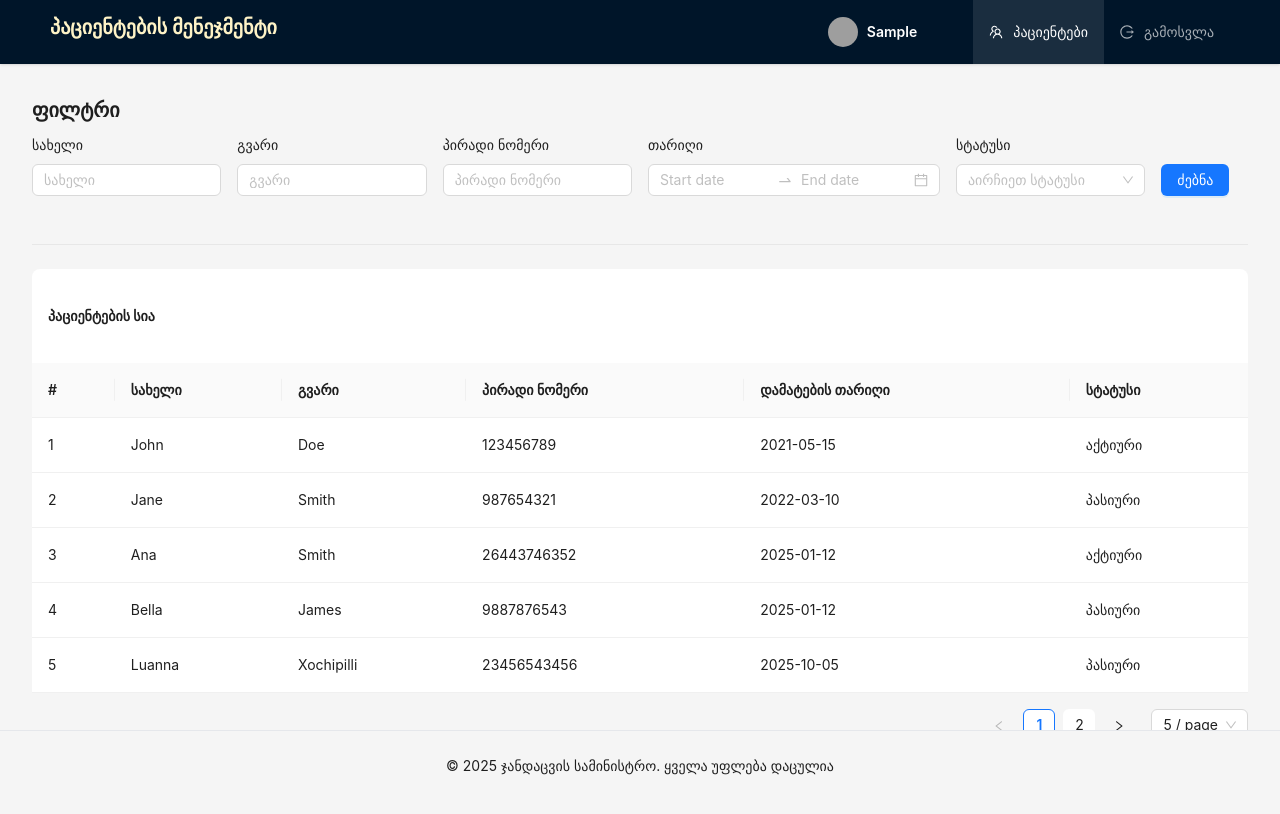
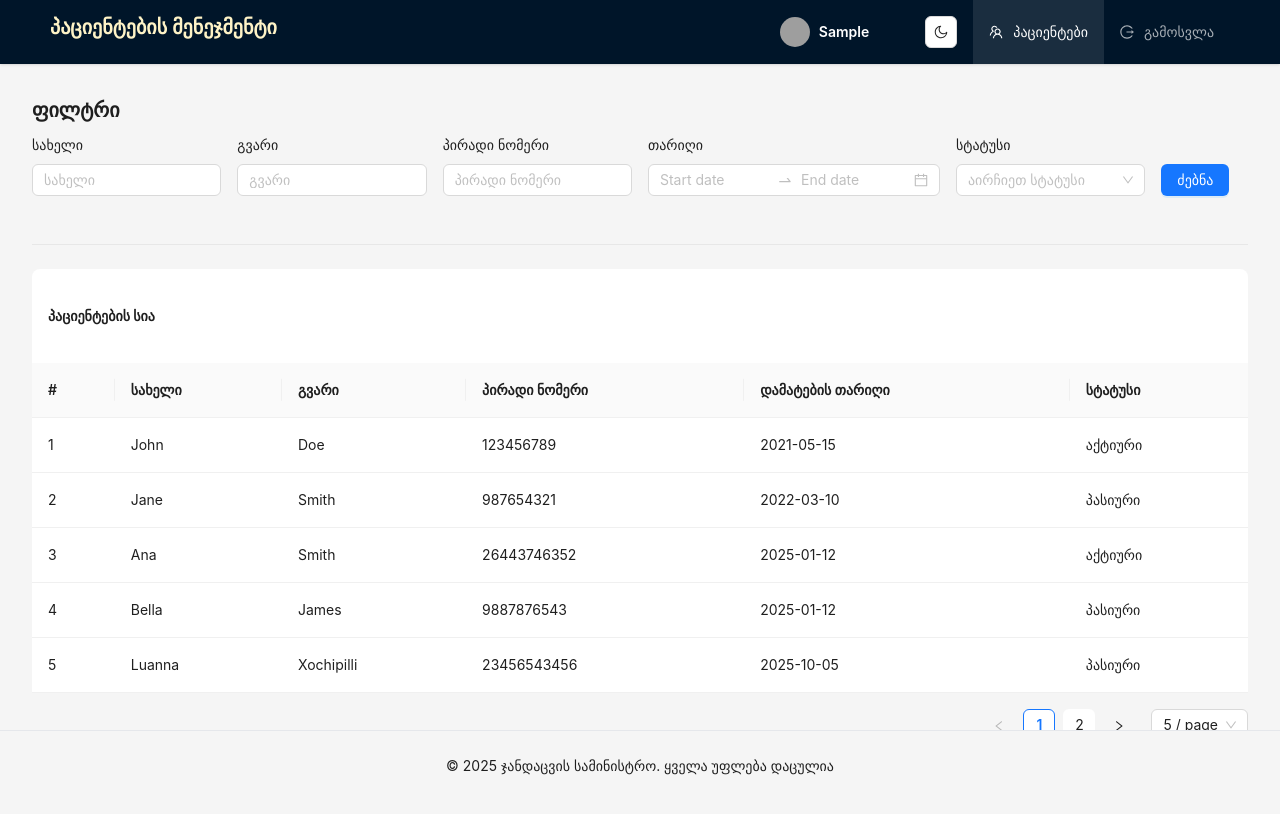
Before and after one commit to Airshock72/patiemt-management, a React (Vite) app: page / in a window 1280 px wide. Both pictures are taken after typing "Sample", "Sample123" into the empty fields and a click on the button "შესვლა". Shown: the top 814 px of the page. Built offline with nearby package versions, Linux system fonts and the light colour scheme; grey boxes are pictures that could not be loaded.

Commit message:
added light and dark modes

```diff
--- a/src/App.tsx
+++ b/src/App.tsx
@@ -5,6 +5,8 @@ import NotFound from 'src/modules/notFound/views/IndexPage.tsx'
 import { AuthProvider } from 'src/providers/AuthProvider.tsx'
 import PrivateLayout from 'src/layouts/PrivateLayout.tsx'
 import AccessDenied from 'src/modules/accessDenied/views/IndexPage.tsx'
+import { ConfigProvider, theme } from 'antd'
+import { useTheme } from 'src/providers/ThemeContext.tsx'
 
 const routesFromContext = (): Array<RouteType> => {
   const moduleRoutes: Array<RouteType> = []
@@ -20,7 +22,10 @@ const routesFromContext = (): Array<RouteType> => {
 export const routes = routesFromContext()
 
 const App = () => {
+  const { isDarkMode } = useTheme()
+
   return (
+    <ConfigProvider theme={{ algorithm: isDarkMode ? theme.darkAlgorithm : theme.defaultAlgorithm }}>
       <AuthProvider>
         <Routes>
           <Route element={<PrivateLayout />}>
@@ -31,6 +36,7 @@ const App = () => {
           <Route path='*' element={<NotFound />} />
         </Routes>
       </AuthProvider>
+    </ConfigProvider>
   )
 }
 
--- a/src/index.tsx
+++ b/src/index.tsx
@@ -3,6 +3,7 @@ import '@ant-design/v5-patch-for-react-19'
 import { BrowserRouter } from 'react-router-dom'
 import { createRoot } from 'react-dom/client'
 import App from './App'
+import { ThemeProvider } from 'src/providers/ThemeContext.tsx'
 
 const createElement = document.createElement('div')
 createElement.className = 'flex flex-col flex-1'
@@ -14,6 +15,8 @@ const root = createRoot(domNode)
 
 root.render(
   <BrowserRouter>
-    <App />
+    <ThemeProvider>
+      <App />
+    </ThemeProvider>
   </BrowserRouter>
 )
--- a/src/layouts/PrivateLayout.tsx
+++ b/src/layouts/PrivateLayout.tsx
@@ -22,8 +22,7 @@ const PrivateLayout = (): ReactNode => {
         <Outlet />
       </Content>
       <Footer className='text-center bg-white border-t border-gray-200 py-4 fixed bottom-0 w-full'>
-                © {new Date().getFullYear()} ჯანდაცვის სამინისტრო. ყველა უფლება
-                დაცულია
+                © {new Date().getFullYear()} ჯანდაცვის სამინისტრო. ყველა უფლება დაცულია
       </Footer>
     </Layout>
   )
--- a/src/modules/header/views/IndexPage.tsx
+++ b/src/modules/header/views/IndexPage.tsx
@@ -13,6 +13,7 @@ import { useNavigate } from 'react-router-dom'
 import { useAuth } from 'src/providers/AuthProvider.tsx'
 import { UserRole } from 'api/auth/types.ts'
 import useHeader from 'src/modules/header/hooks/useHeader.ts'
+import ThemeToggle from 'src/modules/header/views/ThemeToggle.tsx'
 
 const { Header } = Layout
 const { Title, Text } = Typography
@@ -47,6 +48,7 @@ const AppHeader = () => {
       </div>
       <div className='flex items-center gap-4'>
         {user && (
+          <>
             <div className='flex items-center gap-2 mr-10'>
               <Avatar
                 icon={<UserOutlined />}
@@ -67,6 +69,8 @@ const AppHeader = () => {
                 )}
               </div>
             </div>
+            <ThemeToggle />
+          </>
         )}
         <div className='hidden md:block'>
           <Menu
--- /dev/null
+++ b/src/modules/header/views/ThemeToggle.tsx
@@ -0,0 +1,18 @@
+import { Button, Tooltip } from 'antd'
+import { useTheme } from 'src/providers/ThemeContext.tsx'
+import { MoonOutlined, SunOutlined } from '@ant-design/icons'
+
+const ThemeToggle = () => {
+  const { isDarkMode, toggleTheme } = useTheme()
+
+  return (
+    <Tooltip title={isDarkMode ? 'თეთრი ფონი' : 'შავი ფონი'}>
+      <Button
+        onClick={toggleTheme}
+        icon={isDarkMode ? <SunOutlined /> : <MoonOutlined />}
+      />
+    </Tooltip>
+  )
+}
+
+export default ThemeToggle
--- /dev/null
+++ b/src/providers/ThemeContext.tsx
@@ -0,0 +1,32 @@
+import { createContext, FC, ReactNode, useContext, useState } from 'react'
+
+type ThemeContextType = {
+    isDarkMode: boolean
+    toggleTheme: () => void
+}
+
+const ThemeContext = createContext<ThemeContextType | undefined>(undefined)
+
+export const ThemeProvider: FC<{ children: ReactNode }> = ({ children }) => {
+  const [isDarkMode, setIsDarkMode] = useState(localStorage.getItem('darkMode') === 'true')
+
+  const toggleTheme = () => {
+    const newTheme = !isDarkMode
+    setIsDarkMode(newTheme)
+    localStorage.setItem('darkMode', newTheme.toString())
+  }
+
+  return (
+    <ThemeContext.Provider value={{ isDarkMode, toggleTheme }}>
+      {children}
+    </ThemeContext.Provider>
+  )
+}
+
+export const useTheme = () => {
+  const context = useContext(ThemeContext)
+  if (context === undefined) {
+    throw new Error('useTheme must be used within a ThemeProvider')
+  }
+  return context
+}
```
Also changed, not shown: vite.config.ts (+4 -4 lines). Lines whose indentation alone changed are shown as unchanged.
